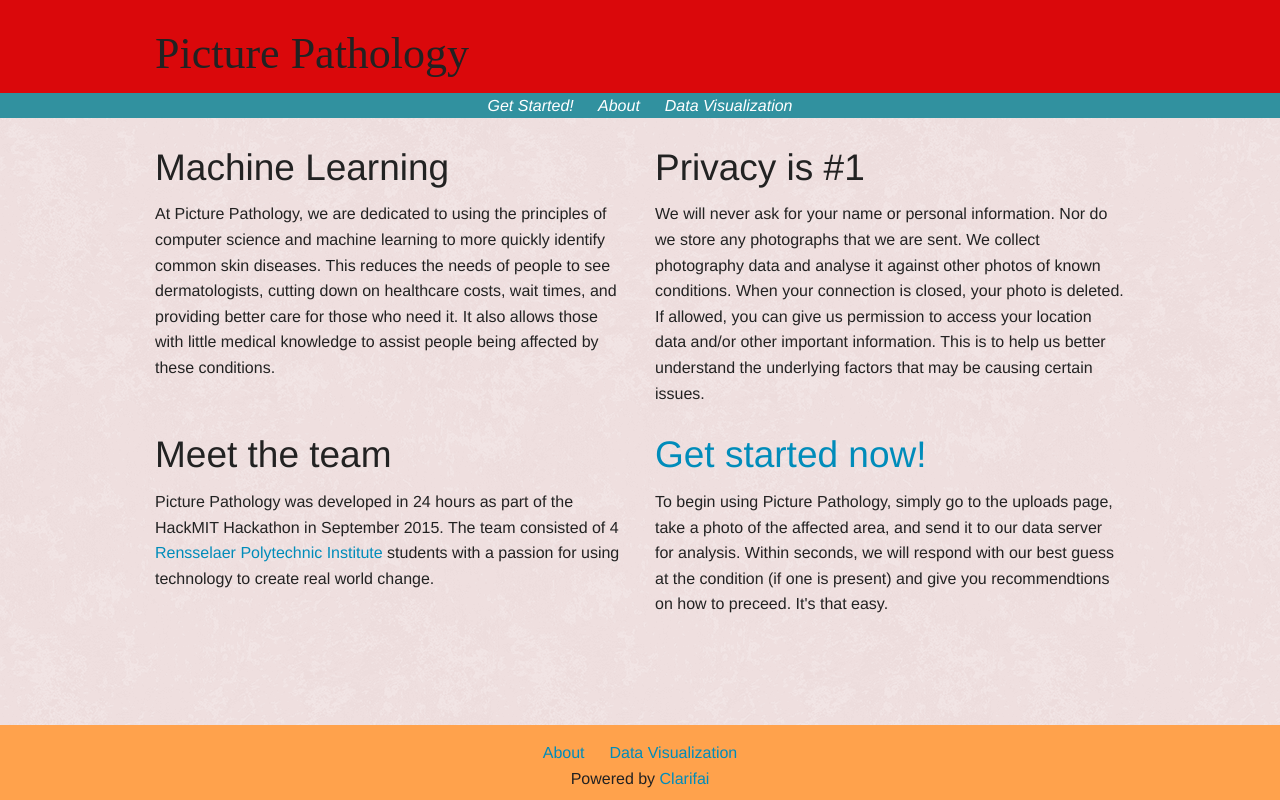
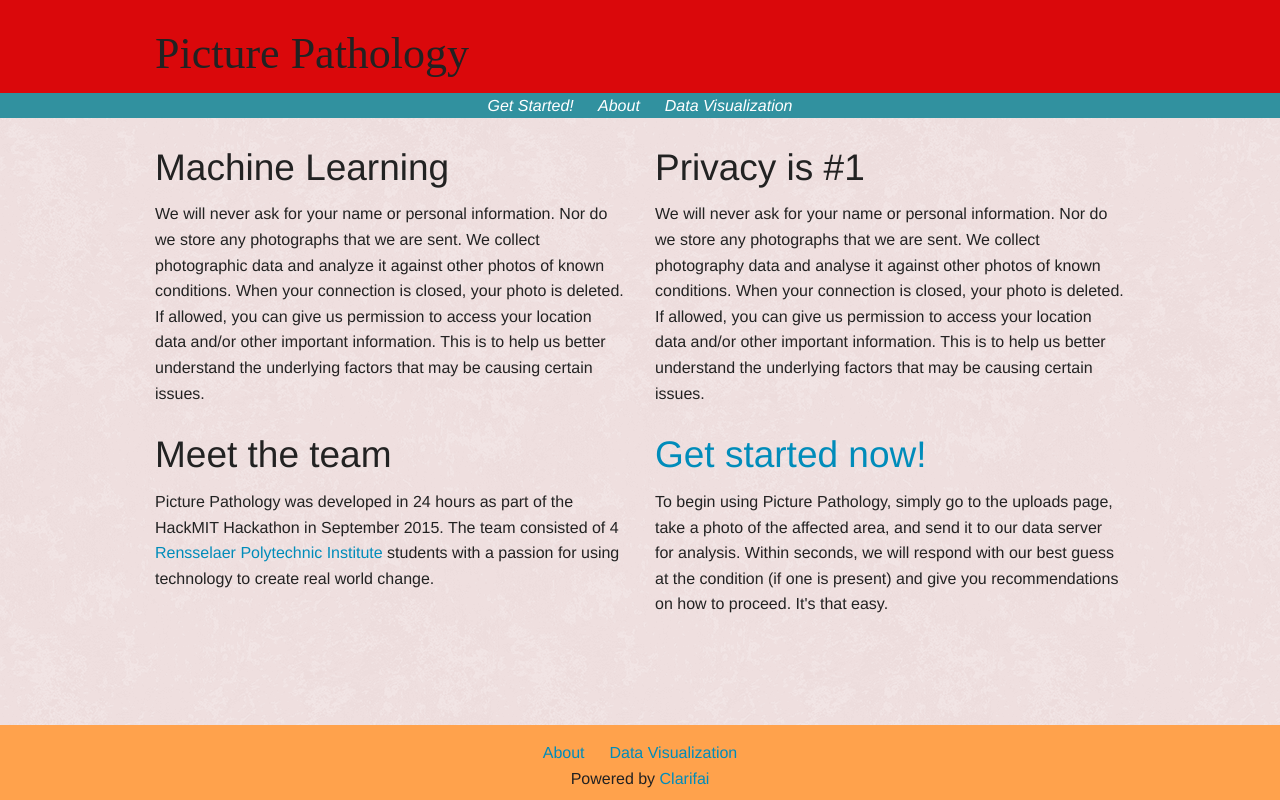
Before and after one commit to Mizerb/Picture-Pathology, a Flask app: page /about/ in a window 1280 px wide. Run offline with Flask 2, Linux system fonts and the light colour scheme; some libraries are stand-ins or nearby versions.

Commit message:
Spelling corrections

```diff
--- a/templates/about.html
+++ b/templates/about.html
@@ -31,7 +31,7 @@
   <div class="row">
     <div class="large-6 left columns">
       <h2>Machine Learning</h2>
-      <p>At Picture Pathology, we are dedicated to using the principles of computer science and machine learning to more quickly identify common skin diseases. This reduces the needs of people to see dermatologists, cutting down on healthcare costs, wait times, and providing better care for those who need it. It also allows those with little medical knowledge to assist people being affected by these conditions.</p>
+      <p>We will never ask for your name or personal information. Nor do we store any photographs that we are sent. We collect photographic data and analyze it against other photos of known conditions. When your connection is closed, your photo is deleted. If allowed, you can give us permission to access your location data and/or other important information. This is to help us better understand the underlying factors that may be causing certain issues.</p>
     </div>
 
     <div class="large-6 right columns">
@@ -46,7 +46,7 @@
     </div>
     <div class="large-6 right columns">
       <h2><a href="/">Get started now!</a></h2>
-      <p>To begin using Picture Pathology, simply go to the uploads page, take a photo of the affected area, and send it to our data server for analysis. Within seconds, we will respond with our best guess at the condition (if one is present) and give you recommendtions on how to preceed. It's that easy.</p>
+      <p>To begin using Picture Pathology, simply go to the uploads page, take a photo of the affected area, and send it to our data server for analysis. Within seconds, we will respond with our best guess at the condition (if one is present) and give you recommendations on how to proceed. It's that easy.</p>
     </div>
   </div>
   </div>
```
